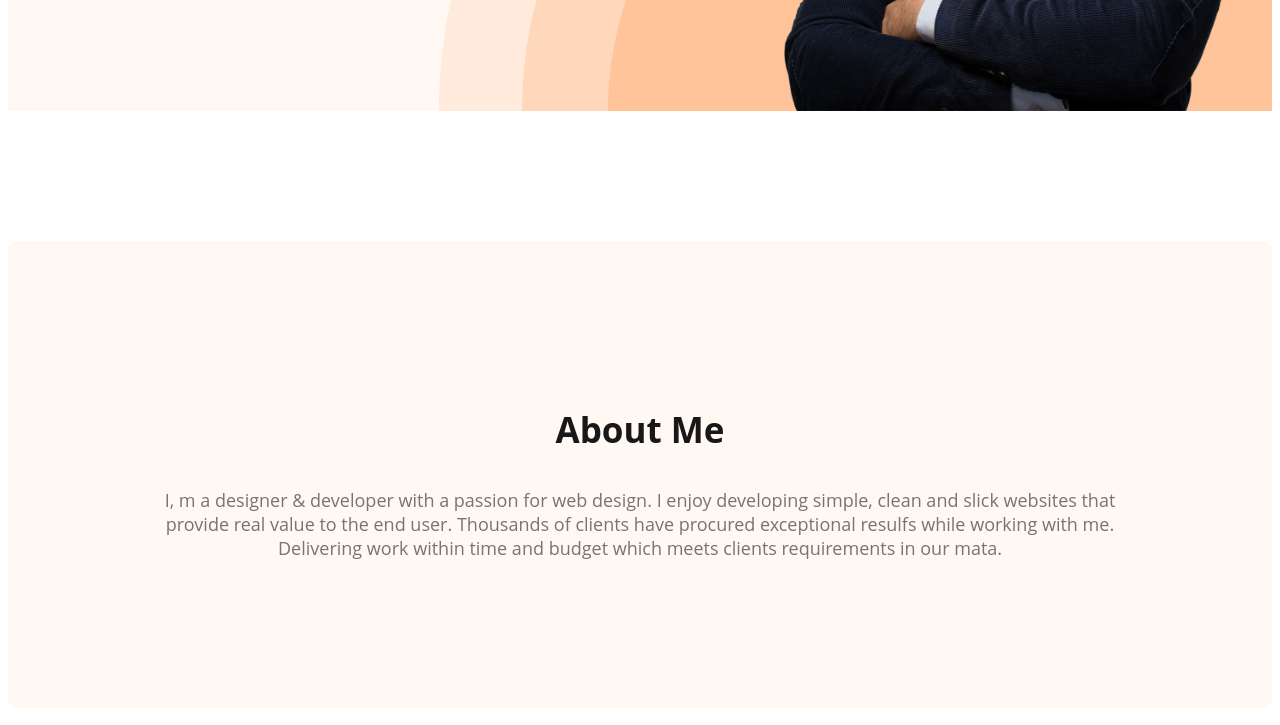
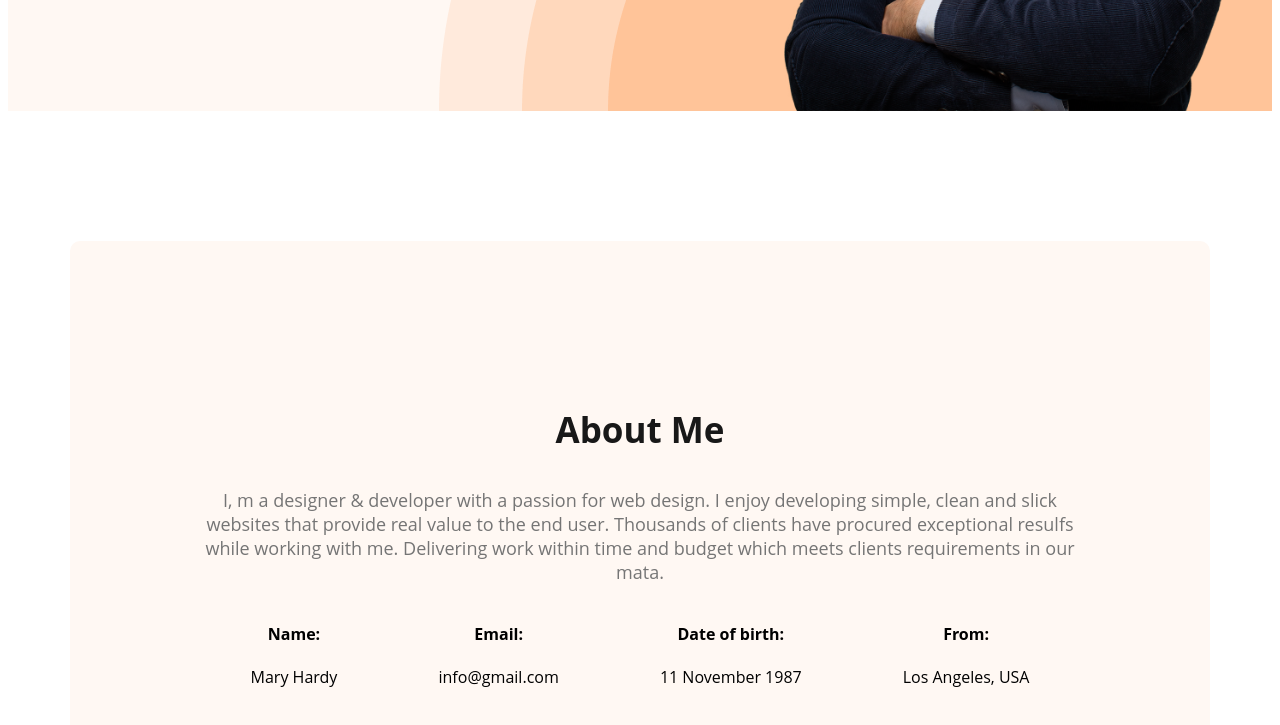
Before and after one commit to nayeem-miah/web-devoloper-protpolio, a plain HTML site: page index.html in a window 1280 px wide. Shown: the part 657-1382 px from the top of the page. Drawn offline with Linux system fonts and the light colour scheme.

Commit message:
added about contener

```diff
--- a/index.html
+++ b/index.html
@@ -35,6 +35,25 @@
             <p class="section-description">
                 I, m a designer & developer with a passion for web design. I enjoy developing simple, clean and slick websites that provide real value to the end user. Thousands of clients have procured exceptional resulfs while working with me. Delivering work within time and budget which meets clients requirements in our mata.
             </p>
+            <div class="about-info-contener">
+                <!--.about-info*4>h4.info-title+p.info-descriotion-->
+                <div class="about-info">
+                    <h4 class="info-title">Name:</h4>
+                    <p class="info-descriotion">Mary Hardy <p>
+                </div>
+                <div class="about-info">
+                    <h4 class="info-title">Email:</h4>
+                    <p class="info-descriotion">info@gmail.com</p>
+                </div>
+                <div class="about-info">
+                    <h4 class="info-title">Date of birth:</h4>
+                    <p class="info-descriotion">                        11 November 1987</p>
+                </div>
+                <div class="about-info">
+                    <h4 class="info-title">From:</h4>
+                    <p class="info-descriotion">                        Los Angeles, USA</p>
+                </div>
+            </div>
         </section>
     </main>
     <footer>
--- a/stayls/protpolio.css
+++ b/stayls/protpolio.css
@@ -93,6 +93,11 @@ nav a{
     margin-bottom:20px;
 }
 /* Main section styles */
+main{
+    max-width: 1140px;
+    margin:0 auto;
+
+}
 
 /* about sectiion styles */
 .about{
@@ -101,3 +106,11 @@ nav a{
     background: #FFF8F3;
     margin:130px 0;
 }
+.about-info-contener{
+    display:flex;
+    justify-content:space-around;
+
+}
+
+.about-info{text-align:center;
+}
```
